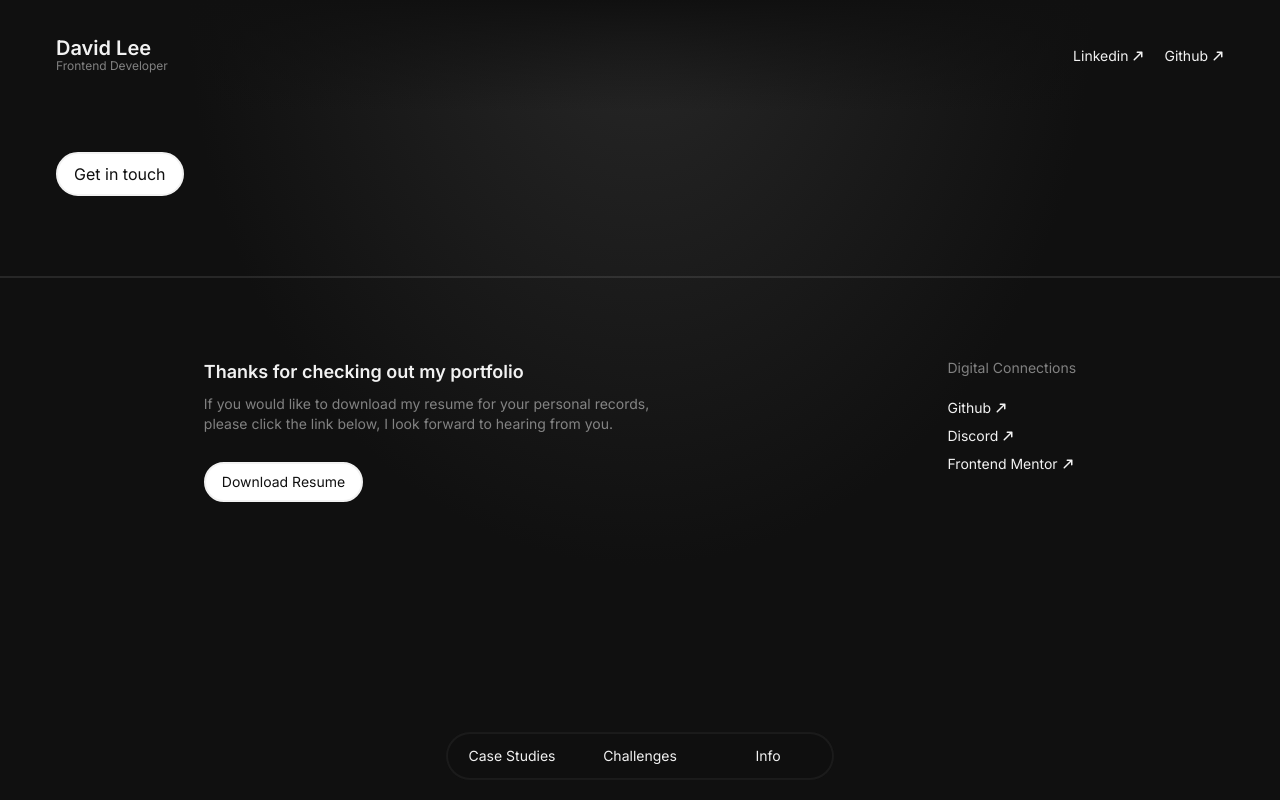
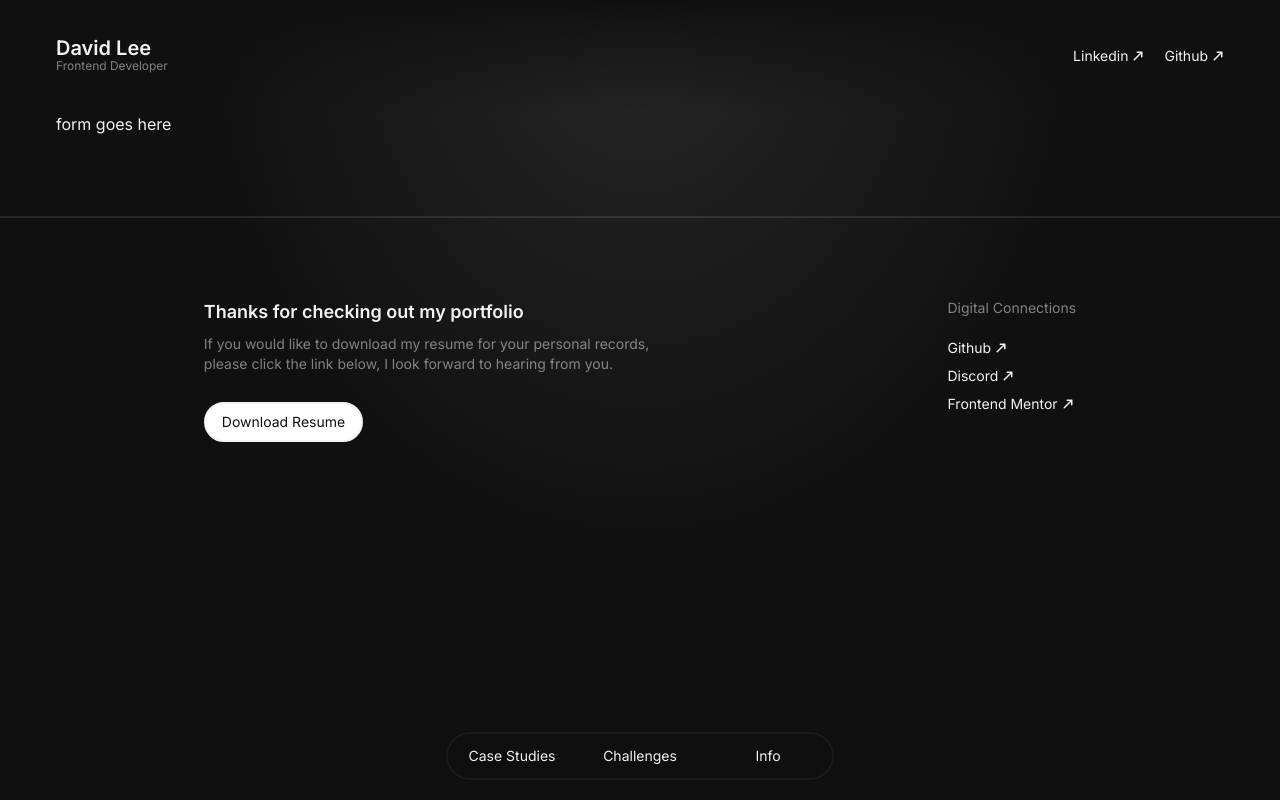
Before and after one commit to DLee1993/Portfolio, a Next.js app: page /contact in a window 1280 px wide. Built offline with nearby package versions, Linux system fonts and the light colour scheme.

Commit message:
added schemas and types to contact form for validation

```diff
--- a/app/components/ContactForm.tsx
+++ b/app/components/ContactForm.tsx
@@ -1,36 +1,11 @@
 "use client";
 
-import { useEffect, useState } from "react";
+import { useState } from "react";
 
 export default function ContactForm() {
-    const [menuState, setMenuState] = useState<boolean>(false);
-
-    const toggleMenu = () => {
-        setMenuState(!menuState);
-    };
-
     return (
-        <>
-            <button
-                id="toggleMenuButton"
-                className="py-2 px-4 bg-white text-csBlack rounded-full mt-10 border-2 border-csWhite hover:bg-csBlack hover:text-csWhite transition-colors"
-                onClick={toggleMenu}
-            >
-                Get in touch
-            </button>
-            <section
-                id="contactForm"
-                className={`bg-csBlack/65 backdrop-blur-md fixed bottom-0 left-0 z-50 w-full h-[75vh] border-t-2 border-csFadedWhite rounded-t-md ${
-                    menuState ? "translate-y-0" : "translate-y-full"
-                } transition-transform duration-500`}
-            >
-                <div className="w-full text-right p-2">
-                    <button onClick={toggleMenu} className="p-2 text-xl font-light">
-                        X
-                    </button>
-                </div>
-                contact form
-            </section>
-        </>
+        <section id="contactForm">
+            <section>form goes here</section>
+        </section>
     );
 }
--- a/package.json
+++ b/package.json
@@ -9,7 +9,9 @@
     "lint": "next lint"
   },
   "dependencies": {
+    "@emailjs/browser": "^4.4.1",
     "@gsap/react": "^2.1.1",
+    "@hookform/resolvers": "^3.9.0",
     "framer-motion": "^11.3.6",
     "gsap": "^3.12.5",
     "next": "14.2.5",
@@ -17,7 +19,8 @@
     "react-dom": "^18",
     "react-hook-form": "^7.52.1",
     "react-icons": "^5.2.1",
-    "sharp": "^0.33.4"
+    "sharp": "^0.33.4",
+    "zod": "^3.23.8"
   },
   "devDependencies": {
     "@types/node": "^20",
```
Also changed, not shown: schema/FormData.ts (added, +10 -0 lines), types.d.ts (line endings or trailing spaces), 1 other file (tests, documents, lock files or other folders).
